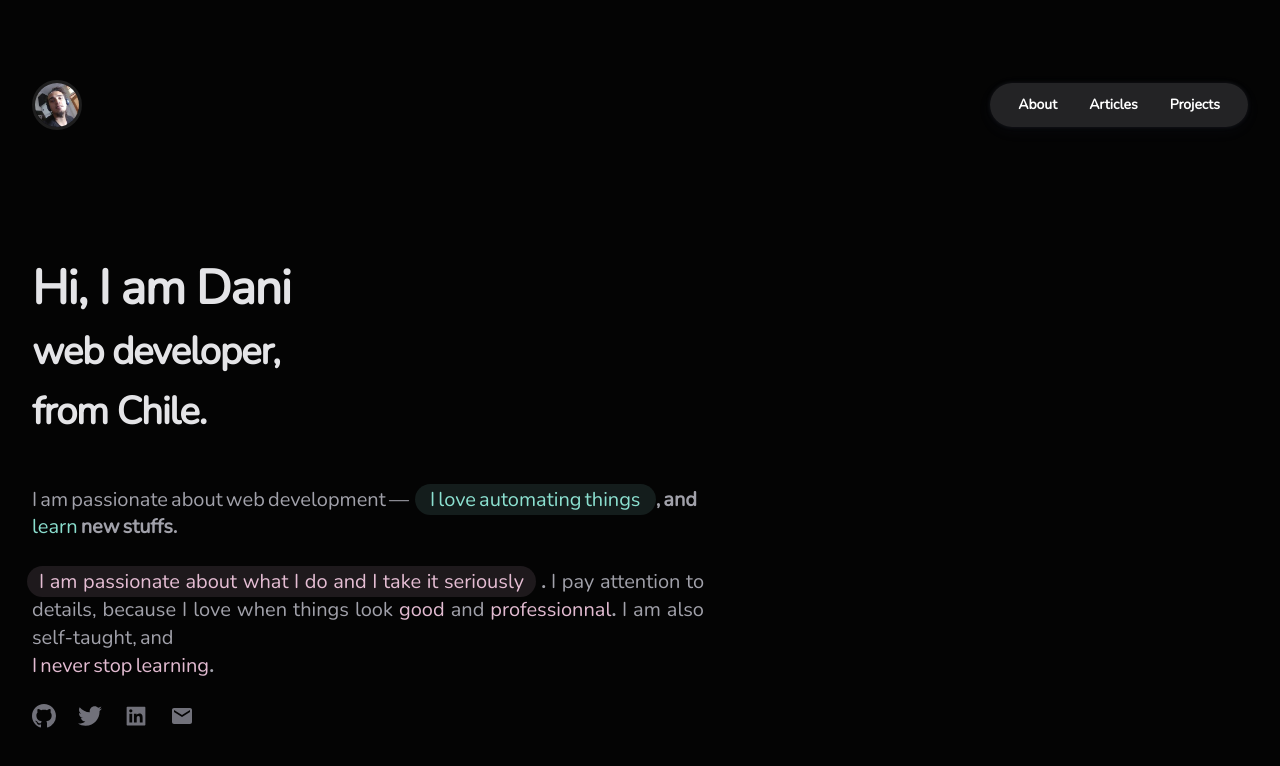
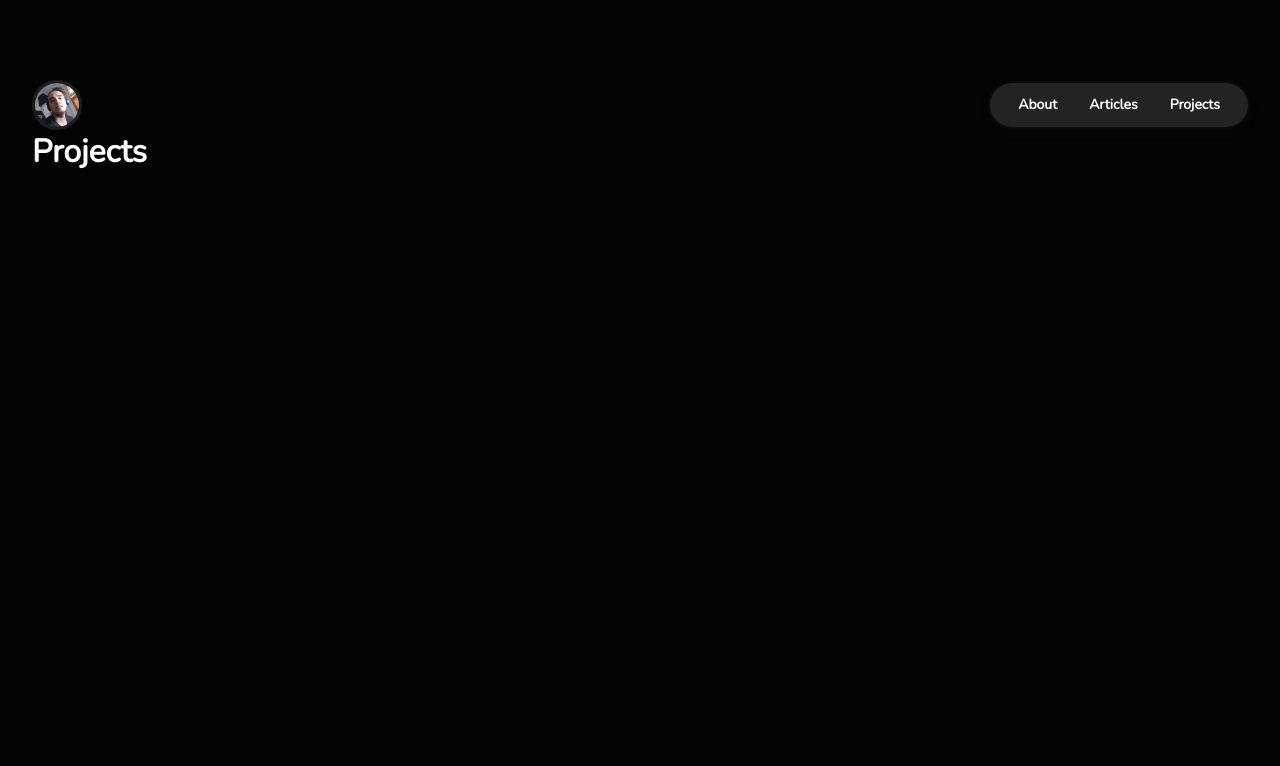
Before and after one commit to danielpizarrotadres/web-site, a React (Create React App) app: page / in a window 1280 px wide. Both pictures are taken after a click on the item "Projects". Shown: the top 766 px of the page. Built offline with nearby package versions, Linux system fonts and the light colour scheme.

Commit message:
:poop: Add navigation change interaction

```diff
--- a/src/App.js
+++ b/src/App.js
@@ -582,6 +582,12 @@ const App = () => {
         </React.Fragment>
     }
 
+    const projects = () => {
+        return <React.Fragment>
+            <h1>Projects</h1>
+        </React.Fragment>
+    }
+
     return (
         <main>
             {toggle.show && mobileNav()}
@@ -624,12 +630,16 @@ const App = () => {
                 {   /*********************** Main *********************/}
                 {   /* The following main container should be isolated as a component. **/}
 
-                <div className={aux ? classes.FadeIn : classes.FadeOut}>
-                    {aux && home()}
+                <div className={items[0].selected ? classes.FadeIn : classes.FadeOut}>
+                    {items[0].selected && home()}
                 </div>
 
-                <div className={aux ? classes.FadeOut : classes.FadeIn}>
-                    {!aux && about()}
+                <div className={items[1].selected ? classes.FadeIn : classes.FadeOut}>
+                    {items[1].selected && about()}
+                </div>
+
+                <div className={items[2].selected ? classes.FadeIn : classes.FadeOut}>
+                    {items[2].selected && projects()}
                 </div>
 
                 {   /*********************** Main End *****************/}
```
